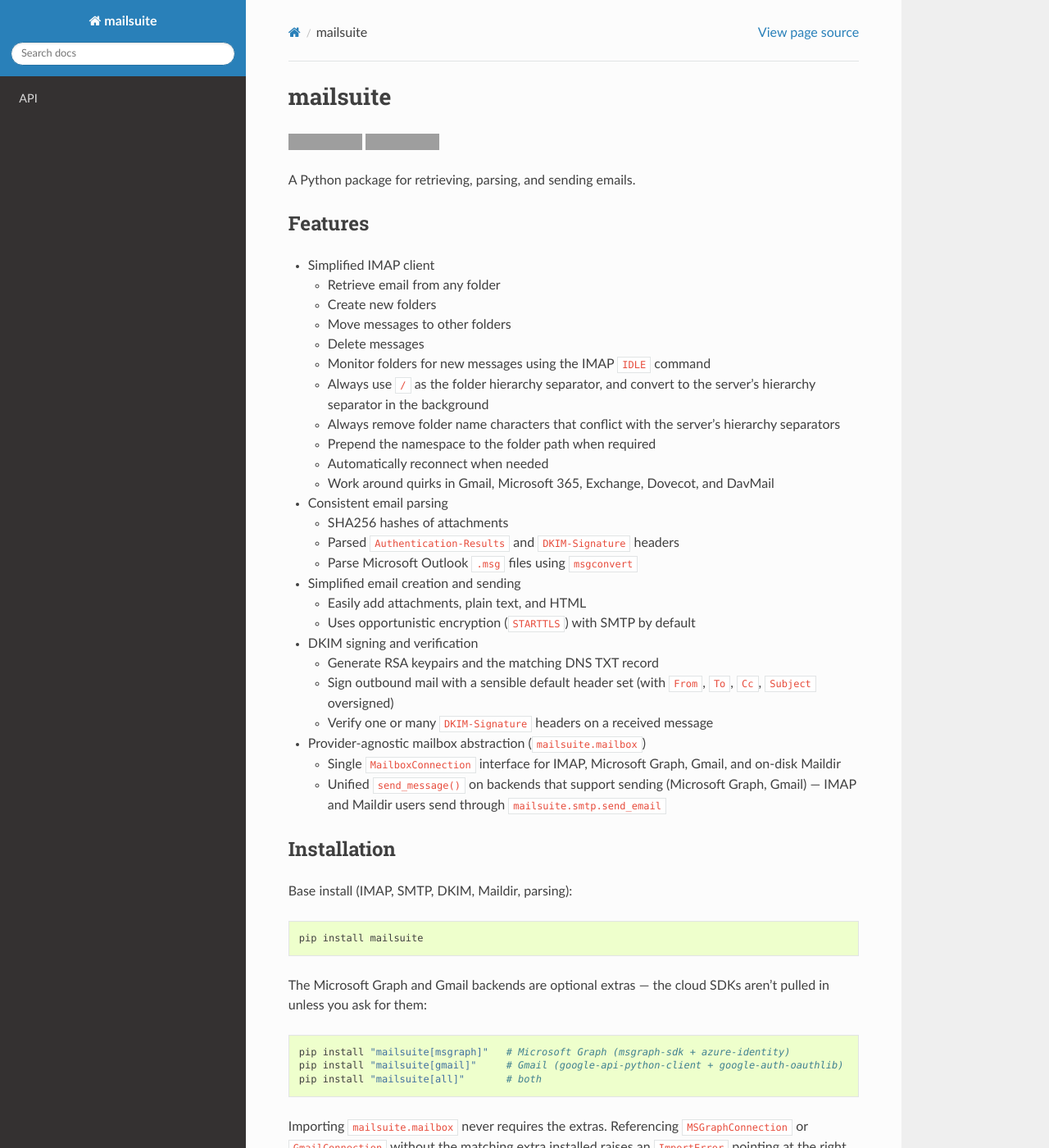
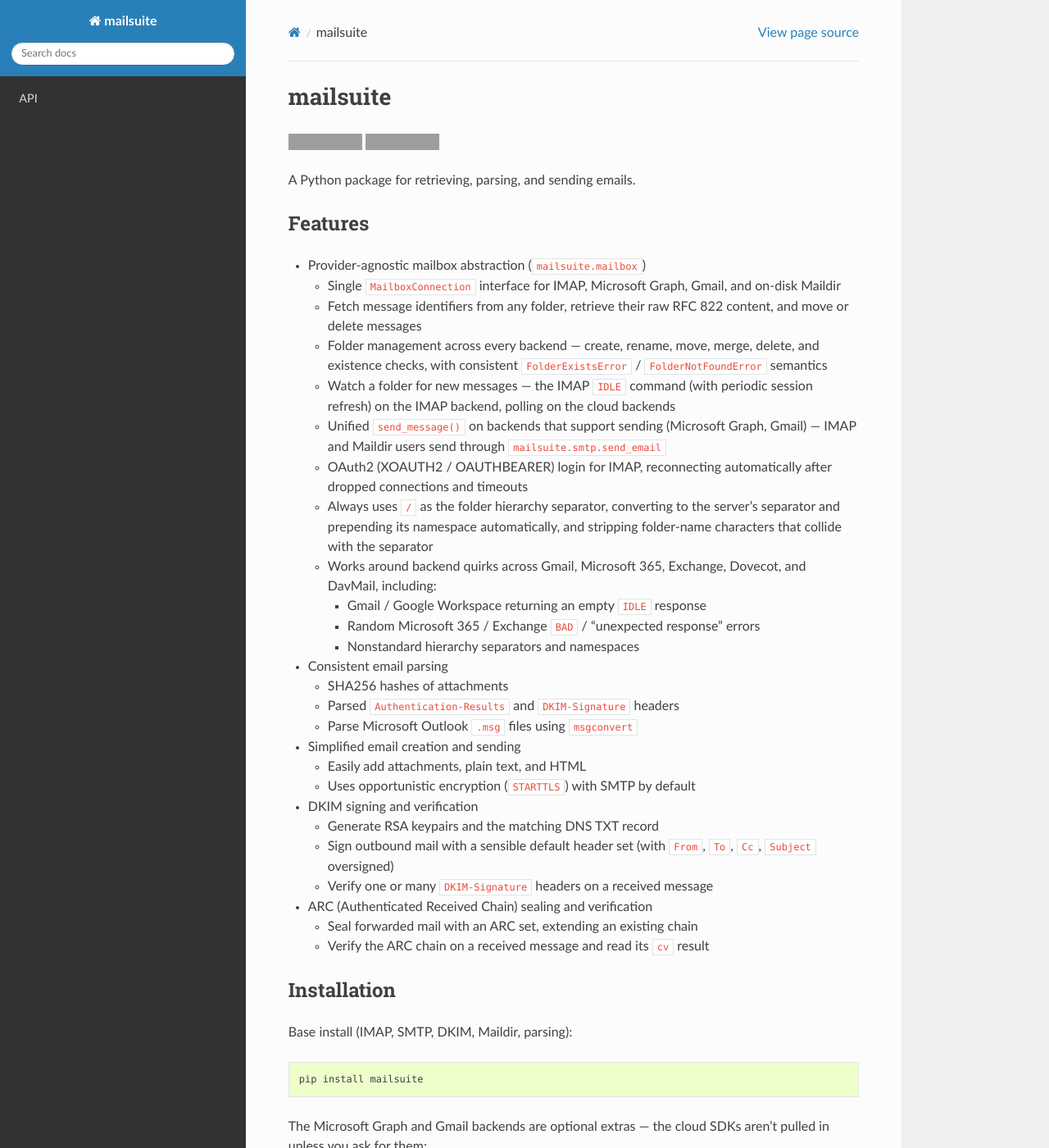
Before and after one commit to seanthegeek/mailsuite, a Sphinx documentation site: the page built from docs/index.md, in a window 1280 px wide and 1400 px high. Shown: the whole window at 82% size. Built offline with Sphinx 7.4.7 and the Read the Docs theme 3.1.0, drawn with Linux system fonts in a browser that asks for light colours; grey boxes are pictures that could not be loaded.

Commit message:
docs: lead the feature list with the mailbox abstraction
The "Simplified IMAP client" bullet at the top dated from before the
provider-agnostic mailbox abstraction existed, and duplicated capabilities
that the abstraction now covers across all backends. Drop the standalone
IMAP list and lead with the mailbox abstraction instead, folding the IMAP
specifics (separator/namespace normalization, reconnect, OAuth2) into it and
enumerating the worked-around backend quirks as a list rather than naming
providers in prose. Also add the ARC entry to docs/index.md, which the
README already had.

Co-Authored-By: Claude Opus 4.7 (1M context) <noreply@anthropic.com>

```diff
--- a/docs/index.md
+++ b/docs/index.md
@@ -7,38 +7,44 @@ A Python package for retrieving, parsing, and sending emails.
 
 ## Features
 
-- Simplified IMAP client
-  - Retrieve email from any folder
-  - Create new folders
-  - Move messages to other folders
-  - Delete messages
-  - Monitor folders for new messages using the IMAP ``IDLE`` command
-  - Always use ``/`` as the folder hierarchy separator, and convert to the
-    server's hierarchy separator in the background
-  - Always remove folder name characters that conflict with the server's
-    hierarchy separators
-  - Prepend the namespace to the folder path when required
-  - Automatically reconnect when needed
-  - Work around quirks in Gmail, Microsoft 365, Exchange, Dovecot, and
-    DavMail
+- Provider-agnostic mailbox abstraction (`mailsuite.mailbox`)
+  - Single `MailboxConnection` interface for IMAP, Microsoft Graph, Gmail,
+    and on-disk Maildir
+  - Fetch message identifiers from any folder, retrieve their raw RFC 822
+    content, and move or delete messages
+  - Folder management across every backend — create, rename, move, merge,
+    delete, and existence checks, with consistent `FolderExistsError` /
+    `FolderNotFoundError` semantics
+  - Watch a folder for new messages — the IMAP `IDLE` command (with periodic
+    session refresh) on the IMAP backend, polling on the cloud backends
+  - Unified `send_message()` on backends that support sending (Microsoft
+    Graph, Gmail) — IMAP and Maildir users send through
+    `mailsuite.smtp.send_email`
+  - OAuth2 (XOAUTH2 / OAUTHBEARER) login for IMAP, reconnecting automatically
+    after dropped connections and timeouts
+  - Always uses `/` as the folder hierarchy separator, converting to the
+    server's separator and prepending its namespace automatically, and
+    stripping folder-name characters that collide with the separator
+  - Works around backend quirks across Gmail, Microsoft 365, Exchange,
+    Dovecot, and DavMail, including:
+    - Gmail / Google Workspace returning an empty `IDLE` response
+    - Random Microsoft 365 / Exchange `BAD` / "unexpected response" errors
+    - Nonstandard hierarchy separators and namespaces
 - Consistent email parsing
   - SHA256 hashes of attachments
-  - Parsed ``Authentication-Results`` and ``DKIM-Signature`` headers
-  - Parse Microsoft Outlook ``.msg`` files using `msgconvert`
+  - Parsed `Authentication-Results` and `DKIM-Signature` headers
+  - Parse Microsoft Outlook `.msg` files using `msgconvert`
 - Simplified email creation and sending
   - Easily add attachments, plain text, and HTML
-  - Uses opportunistic encryption (``STARTTLS``) with SMTP by default
+  - Uses opportunistic encryption (`STARTTLS`) with SMTP by default
 - DKIM signing and verification
   - Generate RSA keypairs and the matching DNS TXT record
   - Sign outbound mail with a sensible default header set (with `From`,
     `To`, `Cc`, `Subject` oversigned)
   - Verify one or many `DKIM-Signature` headers on a received message
-- Provider-agnostic mailbox abstraction (`mailsuite.mailbox`)
-  - Single `MailboxConnection` interface for IMAP, Microsoft Graph,
-    Gmail, and on-disk Maildir
-  - Unified `send_message()` on backends that support sending (Microsoft
-    Graph, Gmail) — IMAP and Maildir users send through
-    `mailsuite.smtp.send_email`
+- ARC (Authenticated Received Chain) sealing and verification
+  - Seal forwarded mail with an ARC set, extending an existing chain
+  - Verify the ARC chain on a received message and read its `cv` result
 
 ## Installation
 
```
Also changed, not shown: README.md (+26 -27 lines).
